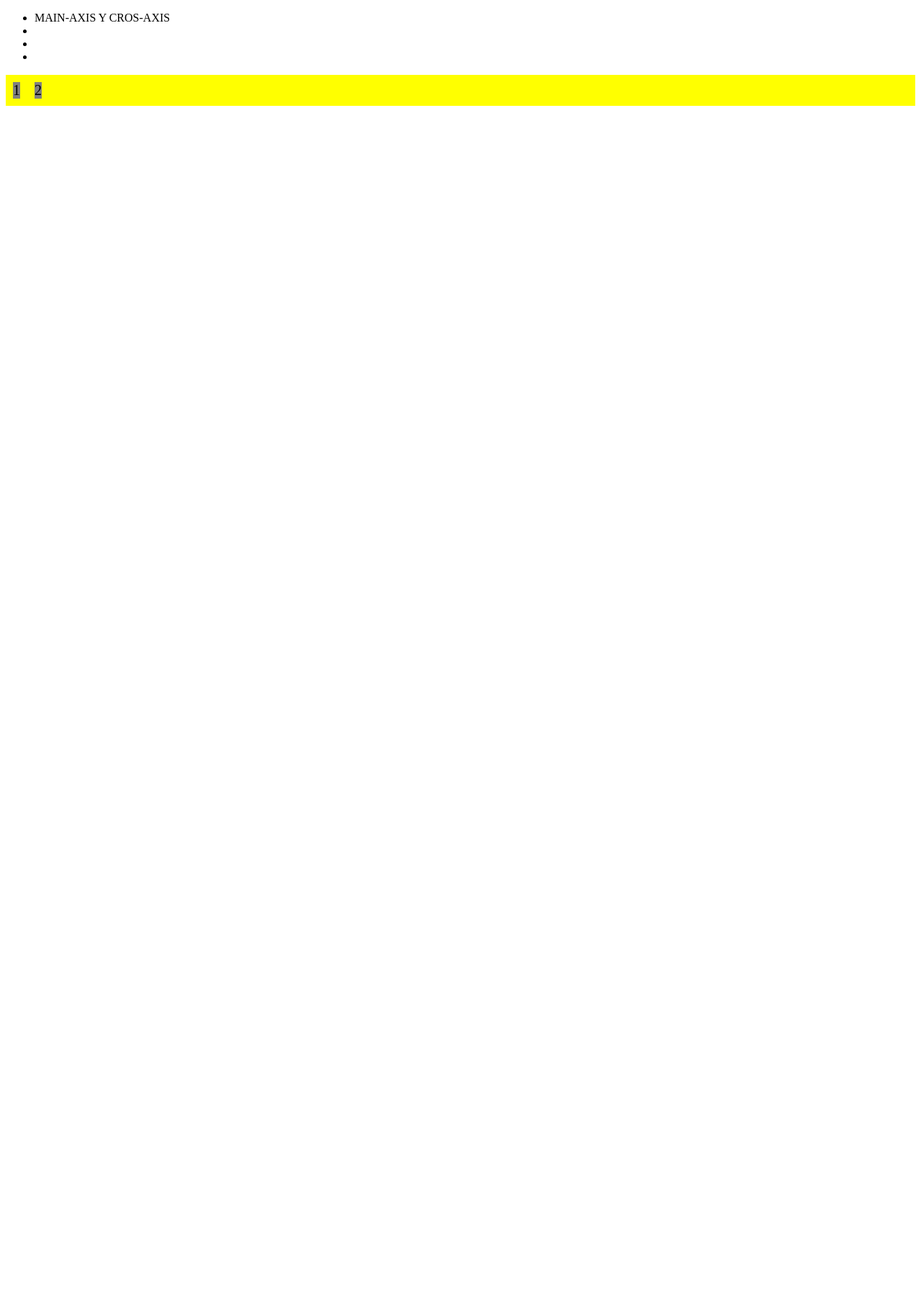
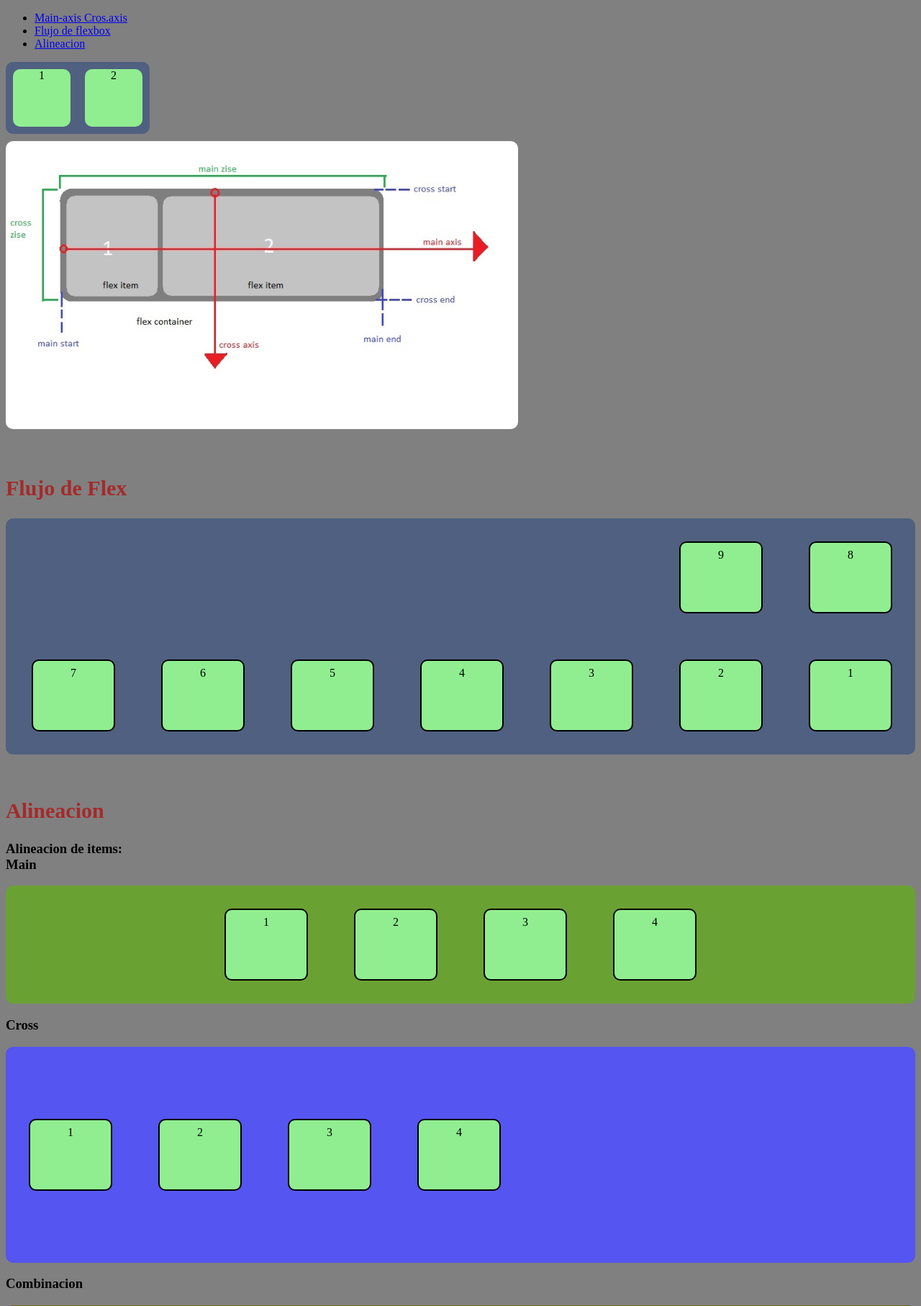
Before and after one commit to paulticona/Progrmando-Random, a PHP site: page /flexbox.html in a window 1280 px wide. Shown: the top 1814 px of the page at 72% size. Before the commit the page ends 147 px from the top, so only its background shows below. Run offline with PHP 8.4, Linux system fonts and the light colour scheme.

Commit message:
primera clase de flexbox

```diff
--- a/flexbox.html
+++ b/flexbox.html
@@ -3,20 +3,85 @@
 <head>
     <meta charset="UTF-8">
     <meta name="viewport" content="width=device-width, initial-scale=1.0">
-    <link rel="stylesheet" href="stylesFlexbox.css">
-    <title>Flexbox</title>
+    <link rel="stylesheet" href="StylesFlexbox.css">
+    <title>Flex-Box</title>
 </head>
 <body>
-    <ul class="list-box">
-        <li class="list-item">MAIN-AXIS Y CROS-AXIS</li>
-        <li class="list-item"></li>
-        <li class="list-item"></li>
-        <li class="list-item"></li>
+    <ul class="indice">
+        <li class="list-item"><a href="#concept1">Main-axis Cros.axis</a></li>
+        <li class="list-item"><a href="#concept2">Flujo de flexbox</a></li>
+        <li class="list-item"><a href="#concept3">Alineacion</a></li>
     </ul>
-    <div class="content-1">
-        <div class="flex-container">
-            <div class="flex-item">1</div>
-            <div class="flex-item">2</div>
+    <div class="flex-container">
+        <div class="box">1</div>
+        <div class="box">2</div>
+    </div>
+    <div class="image-info">
+        <img src="./img/flexbox.jpg" alt="imge-info">
+    </div>
+    <br>
+    <br>
+    <h2 id="concept2" class="sub-title">Flujo de Flex</h2>
+    <div class="flex-items">
+        <div class="flex-container1">
+            <div class="box1">1</div>
+            <div class="box1">2</div>
+            <div class="box1">3</div>
+            <div class="box1">4</div>
+            <div class="box1">5</div>
+            <div class="box1">6</div>
+            <div class="box1">7</div>
+            <div class="box1">8</div>
+            <div class="box1">9</div>
+        </div>
+    </div>
+    <br>
+    <br>
+    <h2 id="concept3" class="sub-title">Alineacion</h2>
+    <h3>Alineacion de items: <br> Main</h3>
+    <div class="flex-items">
+        <div class="flex-container2">
+            <div class="box1">1</div>
+            <div class="box1">2</div>
+            <div class="box1">3</div>
+            <div class="box1">4</div>
+        </div>
+    </div>
+    <h3>Cross</h3>
+    <div class="flex-items">
+        <div class="flex-container3">
+            <div class="box1">1</div>
+            <div class="box1">2</div>
+            <div class="box1">3</div>
+            <div class="box1">4</div>
+        </div>
+    </div>
+    <h3>Combinacion</h3>
+    <div class="flex-items">
+        <div class="flex-container4">
+            <div class="box2">1</div>
+            <div class="box2">2</div>
+            <div class="box2">3</div>
+            <div class="box2">4</div>
+            <div class="box2">5</div>
+            <div class="box2">6</div>
+            <div class="box2">7</div>
+            <div class="box2">8</div>
+            <div class="box2">9</div>
+        </div>
+    </div>
+    <h3>Alineacion de lineas:</h3>
+    <div class="flex-items">
+        <div class="flex-container5">
+            <div class="box1">1</div>
+            <div class="box1">2</div>
+            <div class="box1">3</div>
+            <div class="box1">4</div>
+            <div class="box1">5</div>
+            <div class="box1">6</div>
+            <div class="box1">7</div>
+            <div class="box1">8</div>
+            <div class="box1">9</div>
         </div>
     </div>
 </body>
--- a/stylesFlexbox.css
+++ b/stylesFlexbox.css
@@ -1,9 +1,89 @@
+body{
+    background: grey;
+}
+
+
+
+
+/*estilos de los cointenedores*/
+
+.flex-container,
+.flex-container1,
+.flex-container2,
+.flex-container3,
+.flex-container4{
+    display: flex;
+    border-radius: 10px;
+    background: #506080;
+}
 .flex-container{
-    display: flex;
-    background: yellow;
+    height: 100px;
+    width: 200px;
 }
-.flex-item{
+.flex-container1{
+    display: inline-flex;
+    flex-wrap: wrap-reverse;
+    flex-direction: row-reverse;
+    /*shorthand
+    flex-flow: row-reverse wrap-reverse;
+    */
+}
+.flex-container2{
+    background-color: rgb(106, 161, 51);
+   flex-flow: wrap;
+   justify-content: center; /*aqui ulizamos
+                            la aliniacion de items*/
+}
+.flex-container3{
+    background-color: rgb(85, 85, 241);
+    height: 300px;
+    align-items: center;
+}
+.flex-container4{
+    flex-flow: wrap; /*para controlar todo el flujo de los items*/
+    background-color: rgb(105, 105, 27);
+    justify-content: center;
+    height: 300px;
+    align-items: center;/*sirve tambien para itmes individuales*/
+    align-content: flex-end;/*muenve a todos los items en
+                            conjunto */
+    /*No se nesecita tener elmentos para mover el contenido puede
+    ser solo texto*/
+}
+.box{
+    margin: auto;
+}
+.box1{
+    border: 2px solid black;
+    padding: .5em 1em;
+    margin: 2rem;
+}
+.box2{
+    border: 2px solid black;
+    width: 100px;
     font-size: 20px;
-    background: gray;
-    margin: 0.5em;
+    margin: 1rem;
 }
+.box, .box1{
+    width: 80px;
+    height: 80px;
+    text-align: center;
+    background-color: lightgreen;
+    border-radius: 10px;
+}
+
+
+
+
+
+
+
+.image-info img{
+    height: 400px;
+    margin-top: 10px;
+    border-radius: 10px;
+}
+.sub-title{
+    color: brown;
+    font-size: 30px;
+}
```
Also changed, not shown: img/flexbox.jpg (added).
